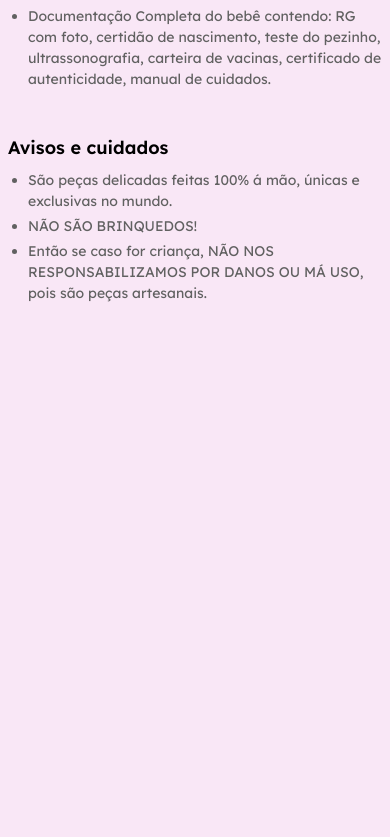
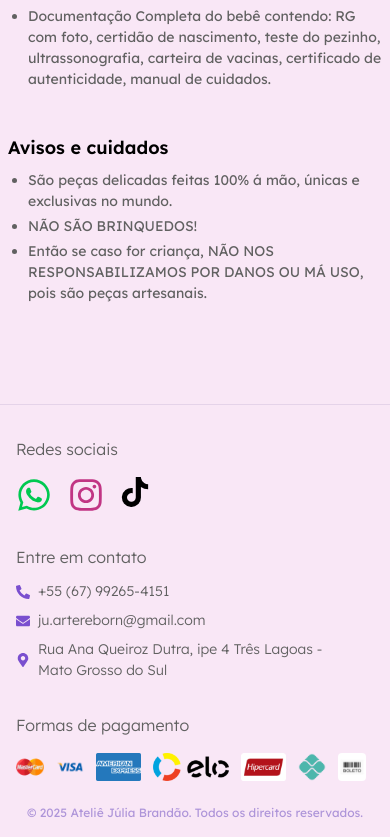
Before and after one commit to brandaorichard/atelie-juliabrandao, a React (Vite) app: page /produto/1 in a window 390 px wide. Shown: the part 2038-2875 px from the top of the page. Before the commit the page ends 2394 px from the top, so only its background shows below. Built offline with nearby package versions, Linux system fonts and the light colour scheme.

Commit message:
feat: add responsive footer with logo, contact info, payment methods, and social icons, with mobile and desktop layout adjustments

```diff
--- a/src/App.jsx
+++ b/src/App.jsx
@@ -6,6 +6,7 @@ import ProductPage from "./components/ProductPage";
 import ScrollToTop from "./components/ScrollToTop";
 import ToastContainer from "./components/ToastContainer";
 import CartDrawer from "./components/CartDrawer";
+import Footer from "./components/Footer";
 
 // Importe as páginas
 import HomePage from "./pages/HomePage";
@@ -31,6 +32,8 @@ function App() {
         <Route path="/categoria3" element={<Category3Page />} />
         <Route path="/produto/:id" element={<ProductPage />} />
       </Routes>
+      <Footer />
+      {/* Seção de redes sociais */}
       <SocialMediasSection />
     </BrowserRouter>
   );
--- /dev/null
+++ b/src/components/Footer.jsx
@@ -0,0 +1,95 @@
+import {
+  FaWhatsapp,
+  FaInstagram,
+  FaTiktok,
+  FaPhoneAlt,
+  FaEnvelope,
+  FaMapMarkerAlt,
+} from "react-icons/fa";
+import PaymentMethods from "./PaymentMethodsFooter";
+import AnimatedLogo from "./AnimatedLogo";
+
+export default function Footer({ logoVariant, scrolled, transition }) {
+  return (
+    <footer className="bg-[#f9e7f6] border-t border-[#e5d3e9] pt-8 pb-4 mt-12">
+      <div className="max-w-6xl mx-auto px-4 flex flex-col gap-8 md:grid md:grid-cols-4 md:gap-8">
+        {/* Contato */}
+        <div className="flex flex-col items-start md:ml-4 order-2">
+          <h2 className="text-base font-light text-[#616161] mb-3">
+            Entre em contato
+          </h2>
+          <div className="flex flex-col gap-2 text-[#616161] font-light">
+            <span className="flex items-center gap-2">
+              <FaPhoneAlt className="text-[#7a4fcf]" />
+              +55 (67) 99265-4151
+            </span>
+            <span className="flex items-center gap-2">
+              <FaEnvelope className="text-[#7a4fcf]" />
+              <a
+                href="mailto:ju.artereborn@gmail.com"
+                className="hover:underline"
+              >
+                ju.artereborn@gmail.com
+              </a>
+            </span>
+            <span className="flex items-center gap-2">
+              <FaMapMarkerAlt className="text-[#7a4fcf]" />
+              Rua Ana Queiroz Dutra, ipe 4 Três Lagoas -<br />
+              Mato Grosso do Sul
+            </span>
+          </div>
+        </div>
+        {/* Formas de pagamento */}
+        <div className="flex flex-col items-start md:items-center md:justify-start order-3">
+          <PaymentMethods />
+        </div>
+        {/* Redes sociais */}
+        <div className="flex flex-col items-start md:items-start gap-3 md:ml-32 order-1 md:order-3">
+          <span className="text-[#616161] text-base font-light mb-1">
+            Redes sociais
+          </span>
+          <div className="flex gap-4">
+            <a
+              href="https://wa.me/5567992654151"
+              target="_blank"
+              rel="noopener noreferrer"
+              aria-label="WhatsApp"
+              className="text-green-500 text-4xl transition"
+            >
+              <FaWhatsapp />
+            </a>
+            <a
+              href="https://instagram.com/ateliejuliabrandao/"
+              target="_blank"
+              rel="noopener noreferrer"
+              aria-label="Instagram"
+              className="text-[#C13584] text-4xl transition"
+            >
+              <FaInstagram />
+            </a>
+            <a
+              href="https://tiktok.com/ateliejuliabrandao/"
+              aria-label="tiktok"
+              className="text-3xl transition"
+            >
+              <FaTiktok />
+            </a>
+          </div>
+        </div>
+        {/* Logo - apenas no desktop */}
+        <div className="hidden md:flex justify-center md:justify-start items-center md:ml-5 md:items-start mb-2 md:mb-0 opacity-90 order-1 md:order-4">
+          <AnimatedLogo
+            variants={logoVariant}
+            animate={scrolled ? "scrolled" : "initial"}
+            transition={transition}
+            className="w-[250px] h-auto"
+          />
+        </div>
+      </div>
+      <div className="text-center text-xs text-[#ae95d9] mt-6">
+        © {new Date().getFullYear()} Ateliê Júlia Brandão. Todos os direitos
+        reservados.
+      </div>
+    </footer>
+  );
+}
--- /dev/null
+++ b/src/components/PaymentMethodsFooter.jsx
@@ -0,0 +1,24 @@
+import mastercardIcon from "../assets/icons/mastercard_payment_icon.png";
+import visaIcon from "../assets/icons/visa_icon.png";
+import amexIcon from "../assets/icons/americanexpress.png";
+import eloIcon from "../assets/icons/elo_payment.png";
+import hipercardIcon from "../assets/icons/hiper_card.png";
+import pixIcon from "../assets/icons/pix_icon.png";
+import boletoIcon from "../assets/icons/boleto-logo.png";
+
+export default function PaymentMethods() {
+  return (
+    <div className="">
+      <h2 className="text-base font-light text-[#616161] mb-4">Formas de pagamento</h2>
+      <div className="flex items-center gap-3">
+        <img src={mastercardIcon} alt="Mastercard" className="h-7 w-auto" />
+        <img src={visaIcon} alt="Visa" className="h-7 w-auto" />
+        <img src={amexIcon} alt="American Express" className="h-7 w-auto" />
+        <img src={eloIcon} alt="Elo" className="h-7 w-auto" />
+        <img src={hipercardIcon} alt="Hipercard" className="h-7 w-auto" />
+        <img src={pixIcon} alt="Pix" className="h-7 w-auto" />
+        <img src={boletoIcon} alt="Boleto" className="h-7 w-auto bg-white rounded" />
+      </div>
+    </div>
+  );
+}
```
